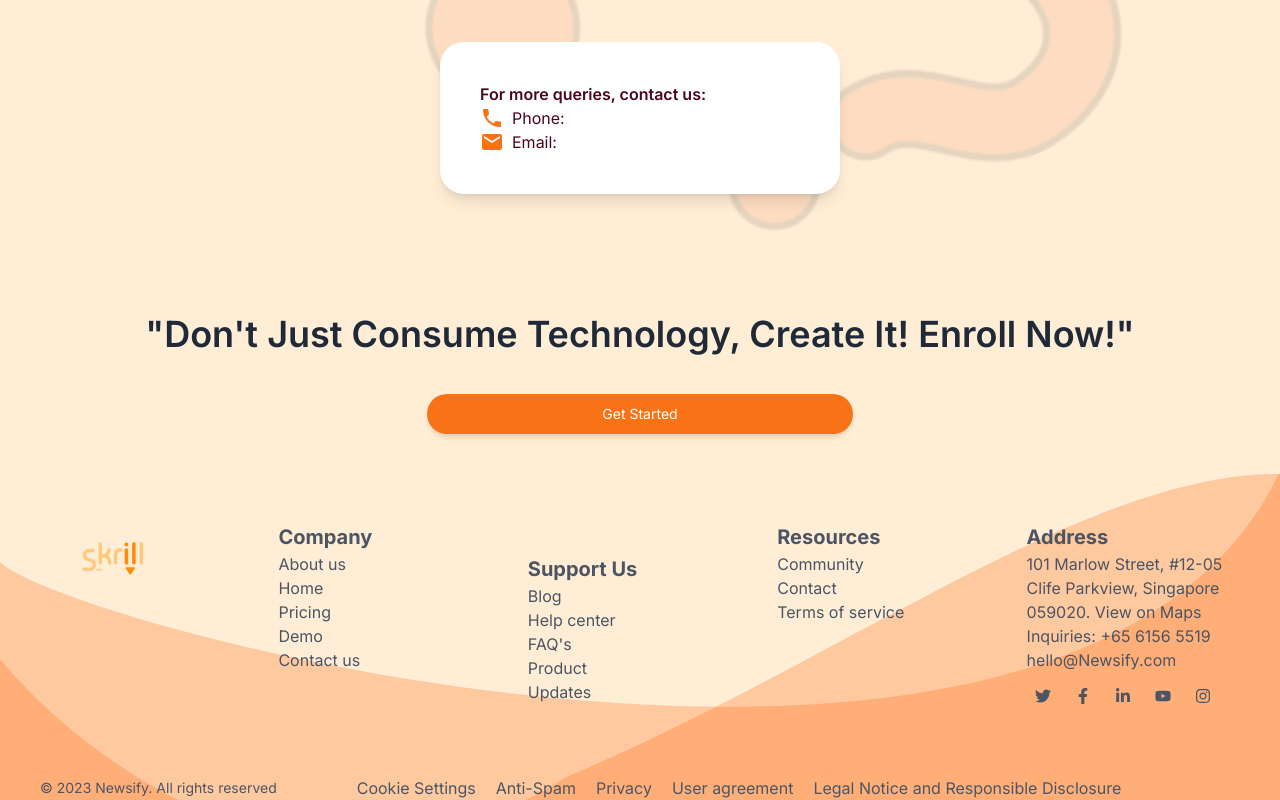
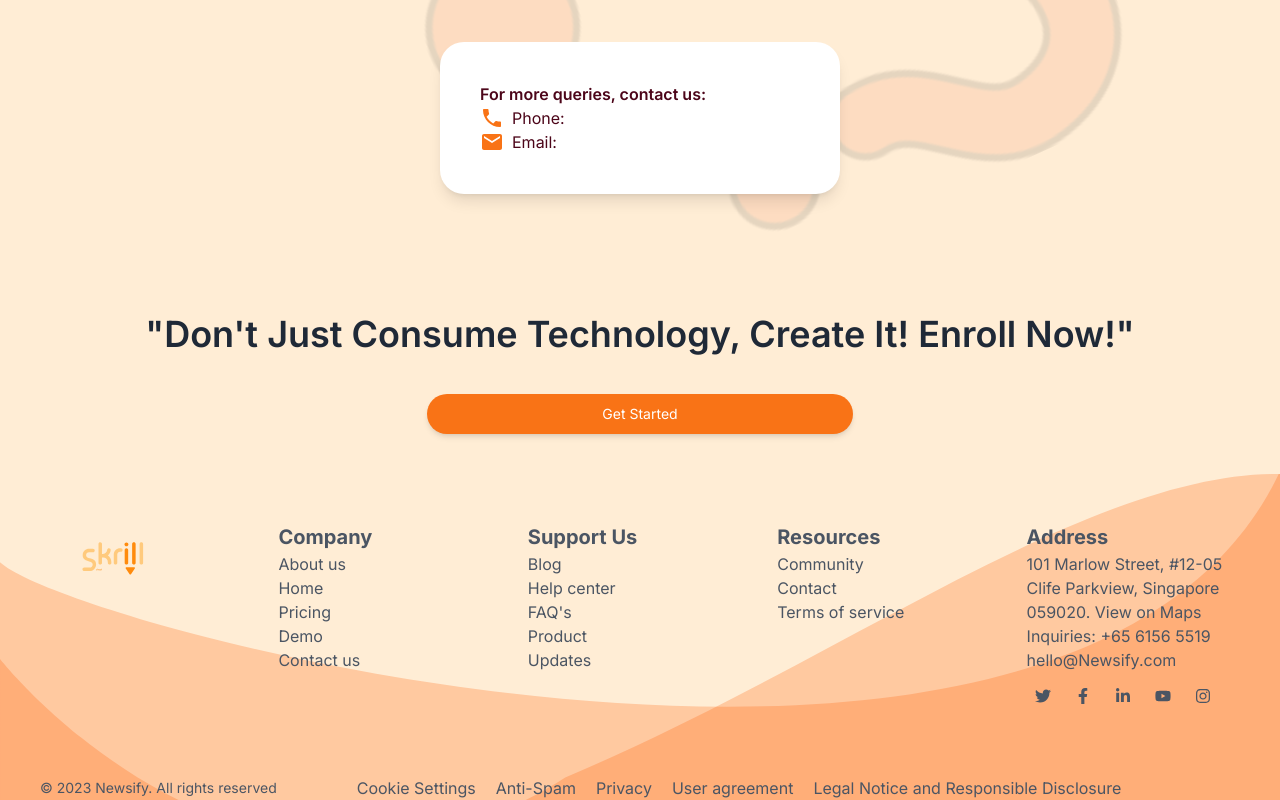
Before and after one commit to Gajender401/skrill, a Next.js app: page / in a window 1280 px wide. Shown: the part 7646-8446 px from the top of the page. Built offline with nearby package versions, Linux system fonts and the light colour scheme.

Commit message:
footerupdate

```diff
--- a/Components/Footer.tsx
+++ b/Components/Footer.tsx
@@ -46,7 +46,7 @@
                 </div>
 
 
-                <div className="lg:w-1/4 md:w-1/2 w-full px-4 mt-8 md:mt-0">
+                <div className="lg:w-1/4 md:w-1/2 w-full px-4">
                   <h2 className="title-font font-bold text-gray-900 tracking-widest text-[20px] lg:text-sm">Support Us</h2>
                   <nav className="leading-8">
                     <p><a href="" className="text-gray-600 hover:text-gray-800">Blog</a></p>
```
